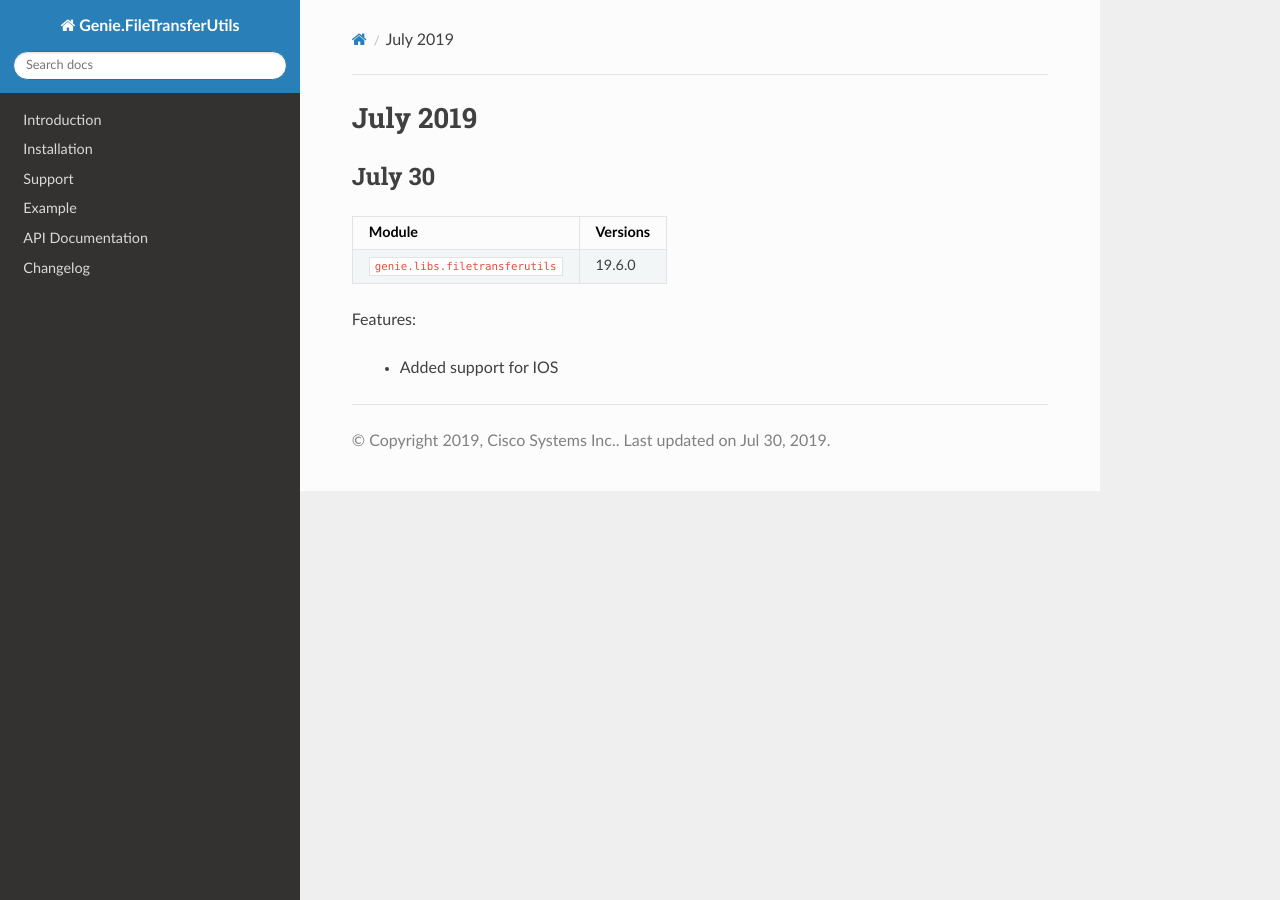
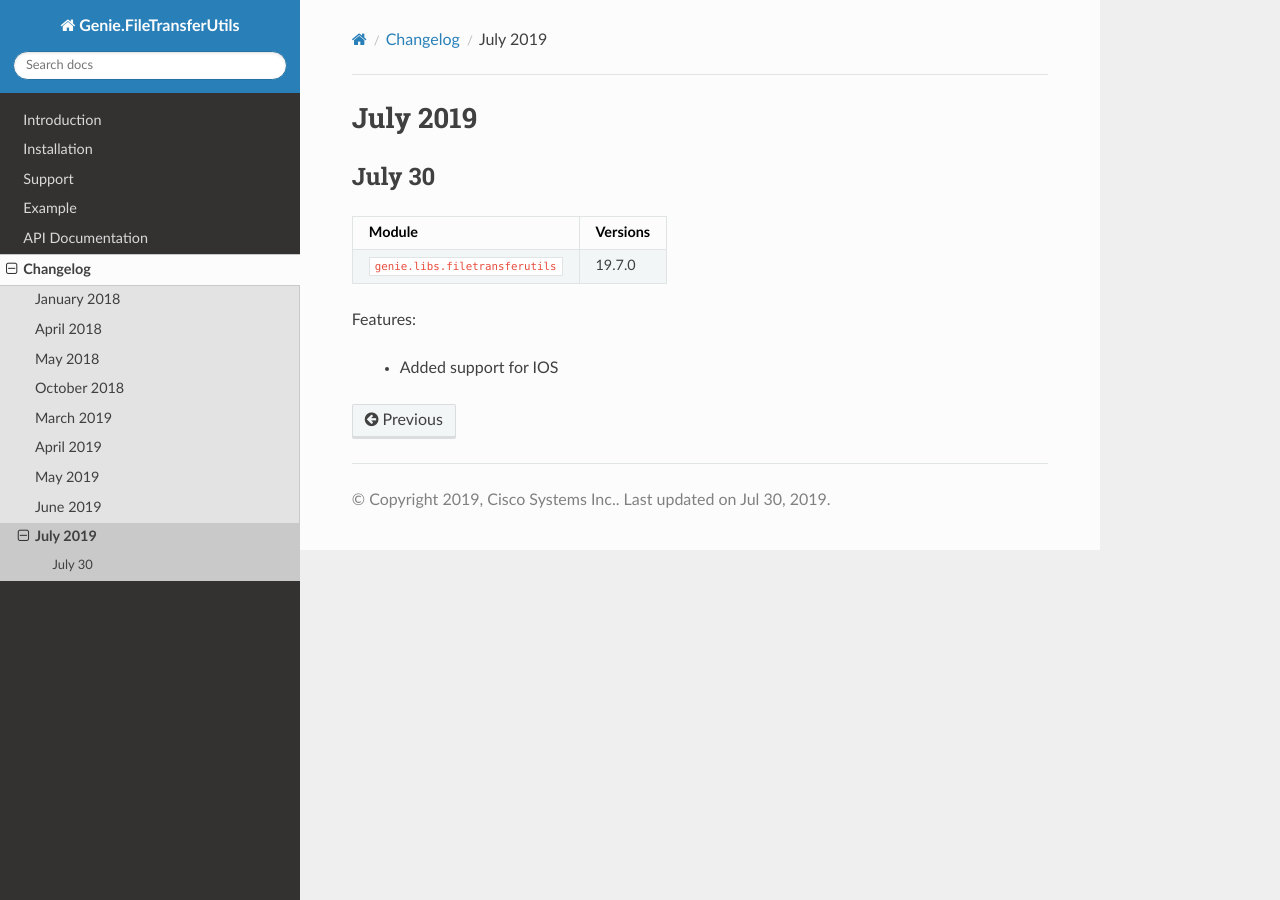
Before and after one commit to CiscoTestAutomation/geniefiletransferutilslib, a Sphinx documentation site: the page built from docs/changelog/2019/july.rst, in a window 1280 px wide. Built offline with Sphinx 7.4.7 and the Read the Docs theme 2.0.0, drawn with Linux system fonts in a browser that asks for light colours.

Commit message:
Releasing package version 19.7

```diff
--- a/docs/changelog/2019/july.rst
+++ b/docs/changelog/2019/july.rst
@@ -7,7 +7,7 @@ July 30
 +------------------------------------+-------------------------------+
 | Module                             | Versions                      |
 +====================================+===============================+
-| ``genie.libs.filetransferutils``   | 19.6.0                        |
+| ``genie.libs.filetransferutils``   | 19.7.0                        |
 +------------------------------------+-------------------------------+
 
 
--- a/docs/changelog/index.rst
+++ b/docs/changelog/index.rst
@@ -12,3 +12,4 @@ Changelog
    2019/april
    2019/may
    2019/june
+   2019/july
```
